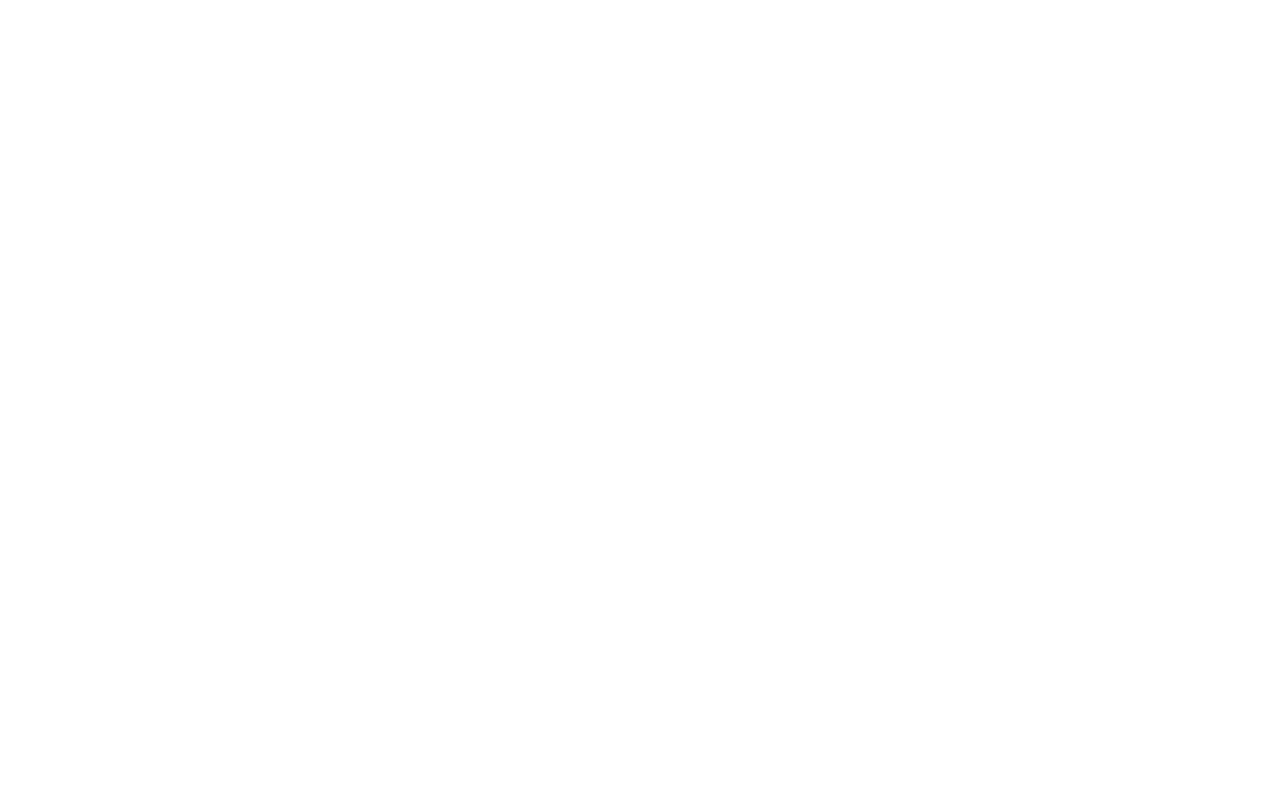
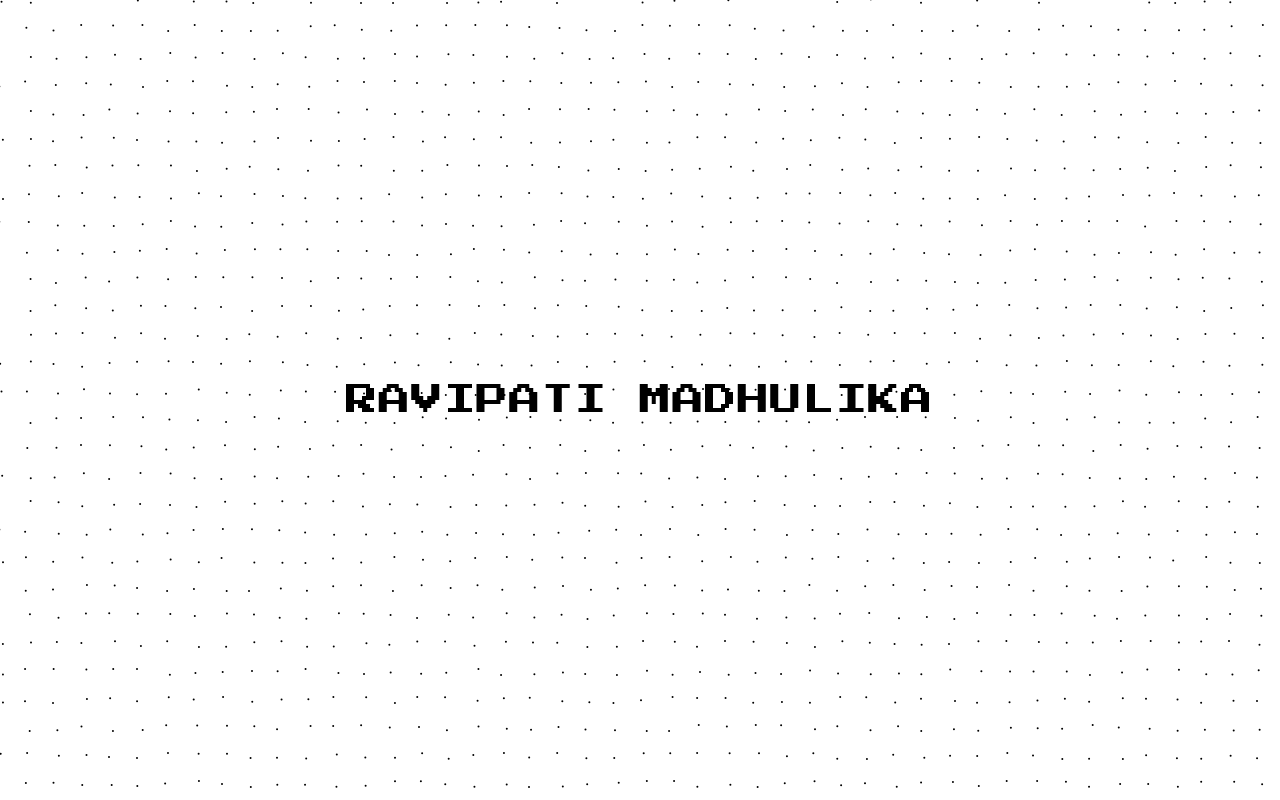
Before and after one commit to ravipati-madhulika/Myportfolio, a Next.js app: page / in a window 1280 px wide. Built offline with nearby package versions, Linux system fonts and the light colour scheme.

Commit message:
dottedbg

```diff
--- a/app/page.tsx
+++ b/app/page.tsx
@@ -4,6 +4,8 @@
 export default function Home(): JSX.Element {
   return (
     <main style={{ position: "relative", minHeight: "100vh" }}>
+      <DottedBackground />
+      <Hero />
     </main>
   );
 }
```
